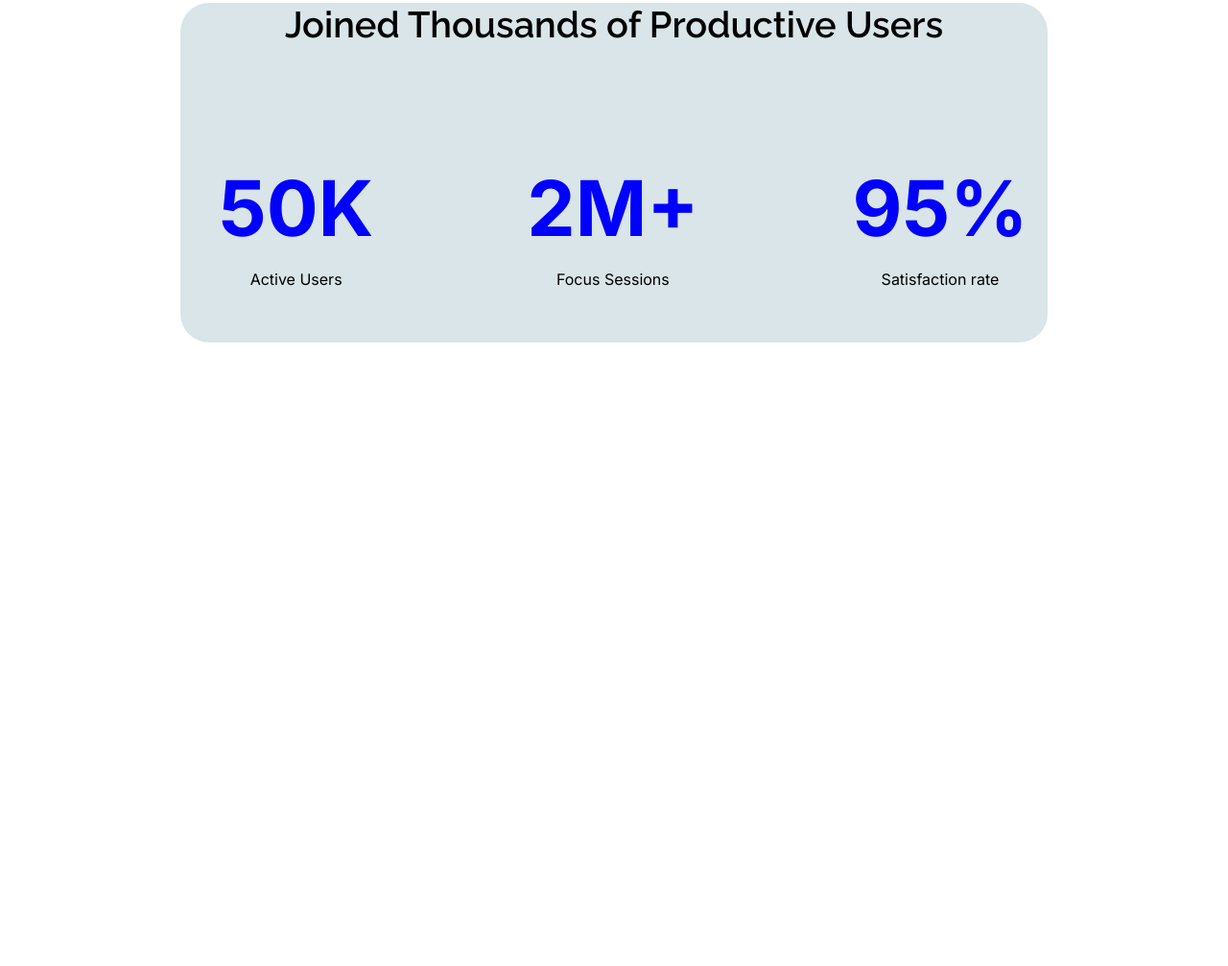
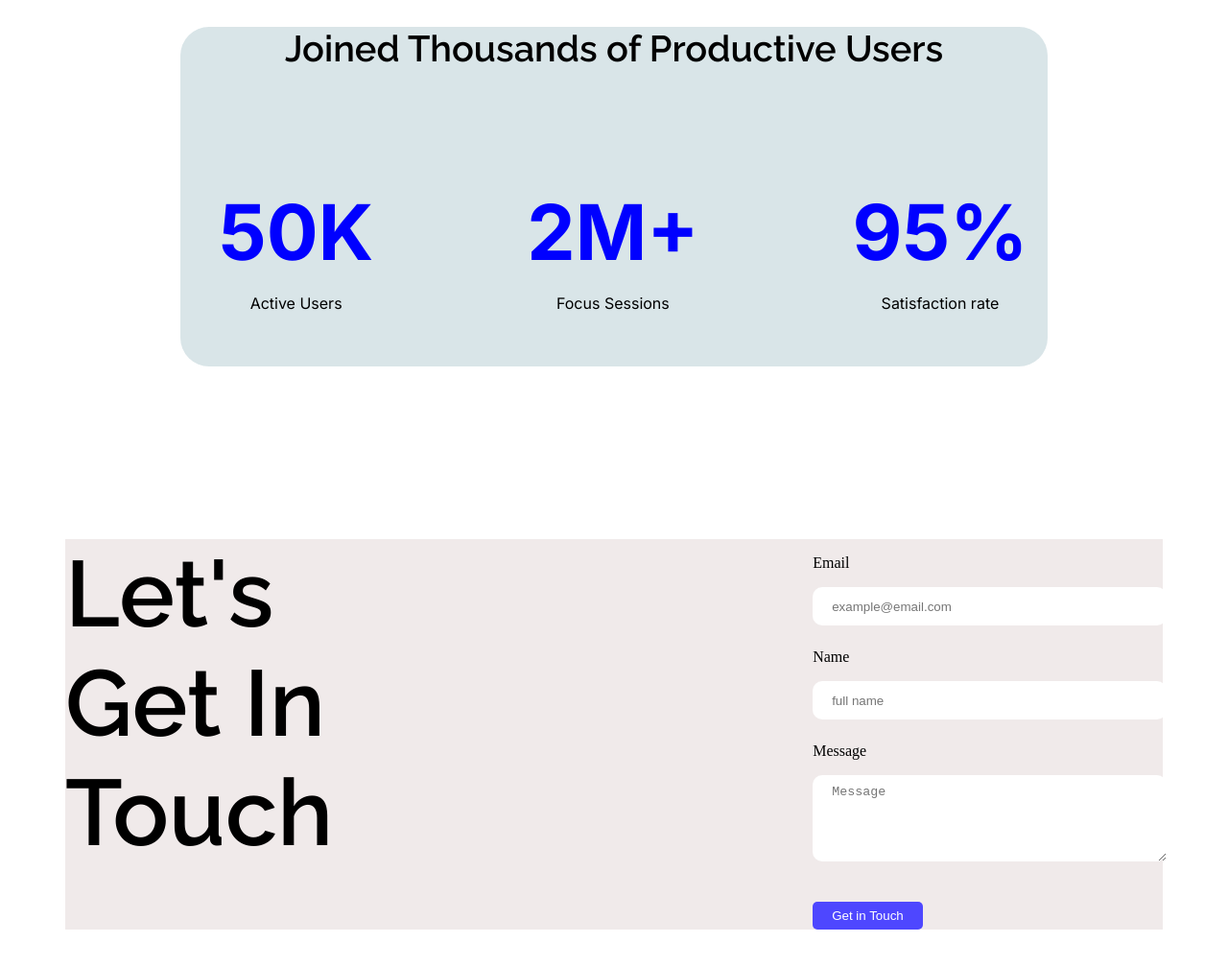
Before and after one commit to thrafid/Assignment1, a plain HTML site: page index.html in a window 1280 px wide. Shown: the part 1327-2334 px from the top of the page at 96% size. Before the commit the page ends 1864 px from the top, so only its background shows below. Drawn offline with Linux system fonts and the light colour scheme.

Commit message:
get in touch section added

```diff
--- a/index.html
+++ b/index.html
@@ -20,12 +20,12 @@
                 <p>LOGO</p>
             </div>
             <div>
-                <button class="raleway-font button-design">Sign Up</button>
+                <button class="raleway-font button-design hdbtn">Sign Up</button>
             </div>
         </div>
         <div class="mid-head">
-            <p><h1 class="raleway-font ">Cool Dark UI Template for Webflow Agencies!</h1></p>
-            <button class="button-design" >Stay focused</button>
+            <p class="raleway-font darkui">Cool Dark UI Template for <br> Webflow Agencies!</p>
+            <button class="button-design stayf" >Stay focused</button>
         </div>
     </header>
     <main>
@@ -63,7 +63,24 @@
             </div>
         </div>
         </section>
+        <section>
 
+        </section>
+        <section class="get-touch">
+            <div class="section-title raleway-font">
+               Let's Get In<br> Touch
+            </div>
+            <div class="form">
+              <form action="">
+                <p>Email</p>
+                <input type="email" name="" id="" placeholder="example@email.com">
+                <p>Name</p>
+                <input type="text" name="" id="" placeholder="full name">
+                <p>Message</p>
+                <textarea name="" id="" placeholder="Message"></textarea> <br>
+                <button class="button-design">Get in Touch</button>
+            </div>
+        </section>
     </main>
     <footer>
 
--- a/styles/assignment.css
+++ b/styles/assignment.css
@@ -14,7 +14,13 @@
 }
 .logo{
     color: #4E47FF;
+    font-size: 34px;
     font-weight:900;
+}
+.hdbtn{
+    margin-top: 30px;
+    padding: 15px;
+    font-weight: 600;
 }
 .button-design{
     background-color: #4E47FF;
@@ -44,6 +50,13 @@ header{
     margin-top: 80px;
     text-align: center;
     margin-bottom: 70px;
+}
+.darkui{
+    font-size: 65px;
+    font-weight: bold;
+}
+.stayf{
+    padding: 10px 20px;
 }
 
 .section-title{
@@ -96,3 +109,39 @@ header{
    padding: 40px;
    gap: 160px;
 }
+
+
+.get-touch{
+    margin: 60px;
+    display: flex;
+    gap: 500px;
+    background-color: rgb(240, 234, 234);
+}
+.section-title{
+    font-size: 97px;
+    font-weight: bold;
+}
+section input{
+    height: 20px;
+    border-radius: 10px;
+    background-color: white;
+    display: block;
+    width: 90%;
+    padding: 10px 20px;
+    margin-bottom: 24px;
+    border: none;
+}
+section textarea{
+    height: 70px;
+    border-radius: 10px;
+    background-color: white;
+    display: block;
+    width: 90%;
+    padding: 10px 20px;
+    margin-bottom: 24px;
+    border: none;
+}
+.form{
+    width: 100%;
+    display: block;
+}
```
